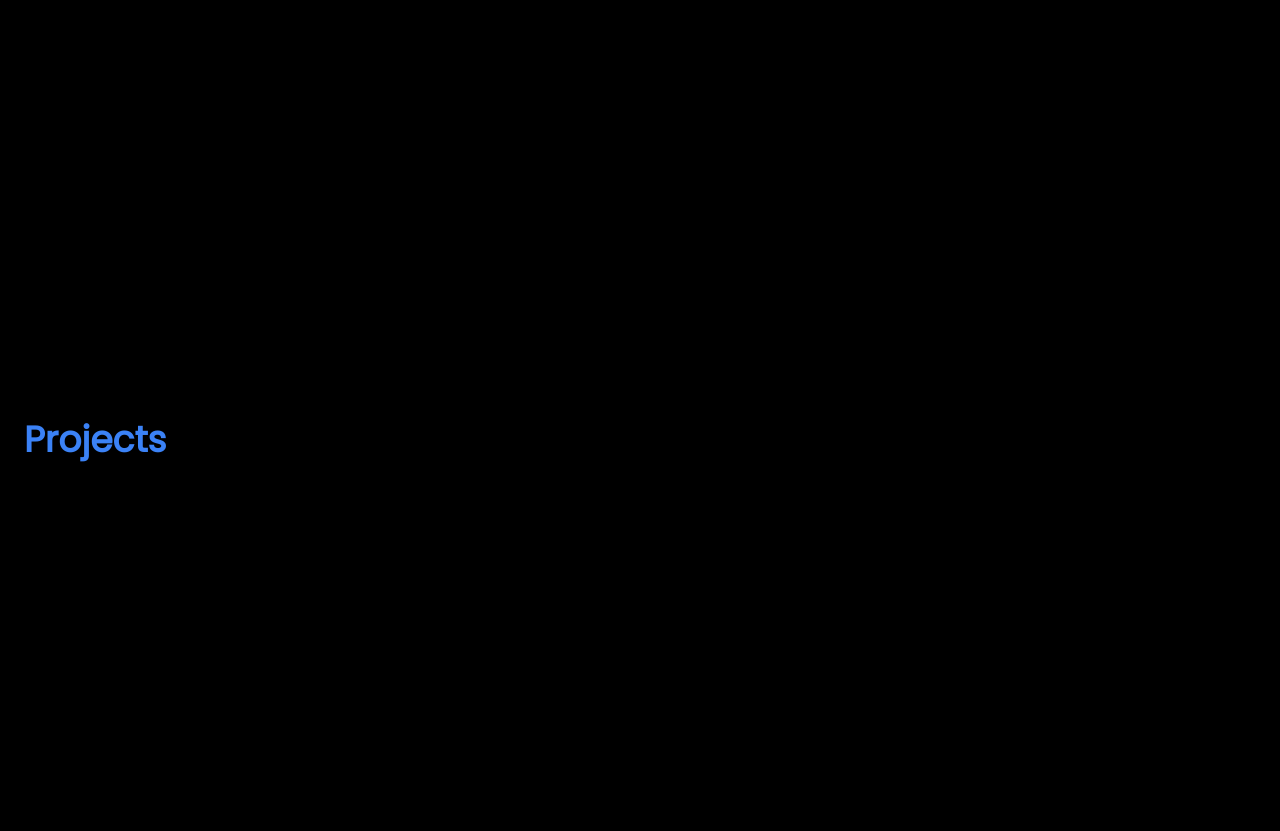
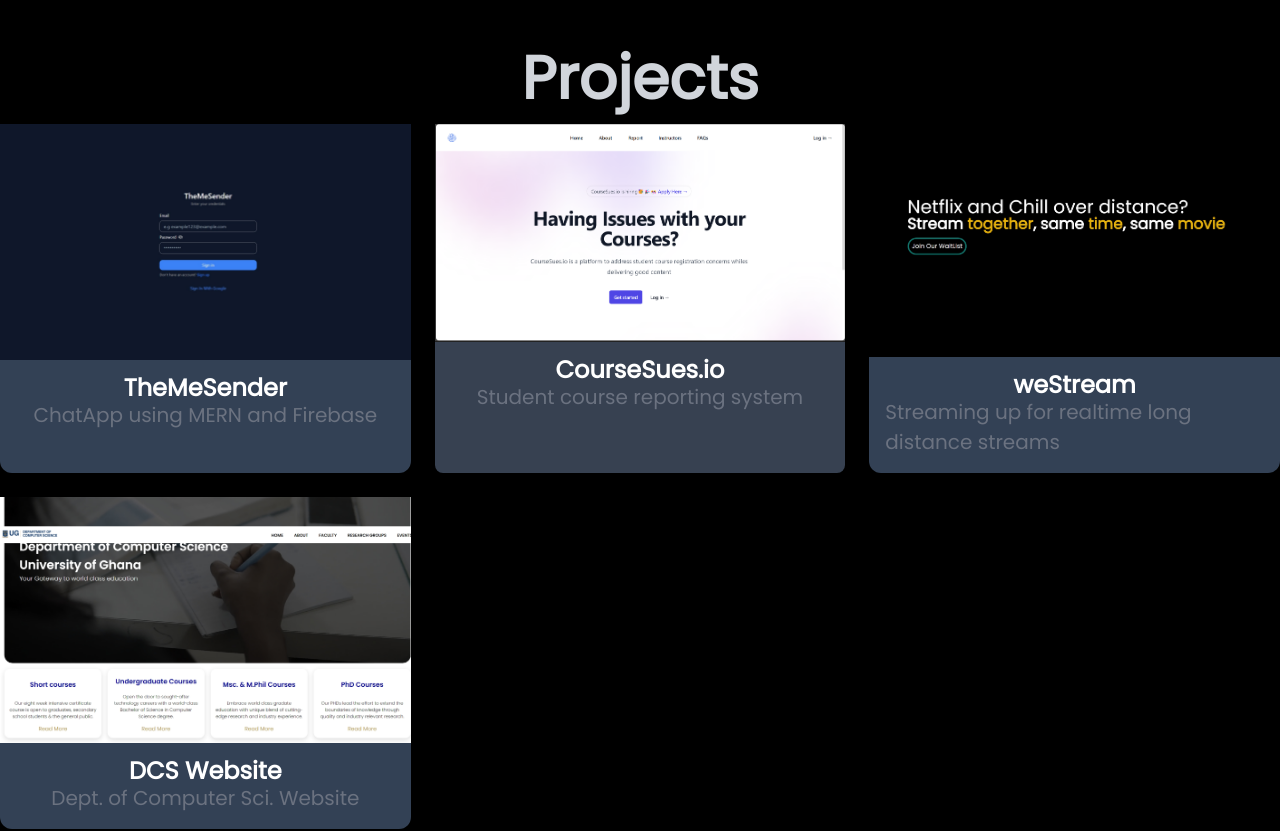
Before and after one commit to michaelperryjnr/themefolio, a React (Create React App) app in the folder client/: page / in a window 1280 px wide. Shown: the part 1560-2391 px from the top of the page. Built offline with nearby package versions, Linux system fonts and the light colour scheme.

Commit message:
Modified projects section

```diff
--- a/client/src/Sections/Projects.js
+++ b/client/src/Sections/Projects.js
@@ -1,14 +1,86 @@
-import React from "react";
+import React from "react"
+import courseSues from "../assets/projects/coursesues.png"
+import dcs from "../assets/projects/dcs.jpeg"
+import themeSender from "../assets/projects/themesender.jpeg"
+import weStream from "../assets/projects/westream.jpeg"
 
-export default function Projects() {
+export default function Component() {
   return (
-    <>
-      <section
-        className="mx-auto h-screen relative px-6 py-6 flex justfy-center items-center"
-        id="projects"
-      >
-        <h1 className="text-blue-500 text-4xl font-semibold text-center">Projects</h1>
-      </section>
-    </>
+    <section
+      className="container mx-auto pt-2 flex flex-col items-center justify-center"
+      id="projects"
+    >
+      <div className="pb-4">
+        <h1 className="text-6xl font-semibold text-gray-300 max-sm:text-4xl">
+          Projects
+        </h1>
+      </div>
+      <div className="grid md:grid-cols-2 lg:grid-cols-3 gap-6 max-sm:px-6 max-sm:py-4">
+        <div className="rounded-xl bg-slate-700 flex flex-col">
+          <div>
+            <img
+              alt="Project cover"
+              height={650}
+              width={650}
+              src={themeSender}
+            />
+          </div>
+          <div className="flex flex-col items-center justify-center flex-shrink-0 px-4 py-4">
+            <h3 className="text-2xl font-bold leading-none">TheMeSender</h3>
+            <p className="text-xl leading-normal text-gray-500 dark:text-gray-400">
+              ChatApp using MERN and Firebase
+            </p>
+          </div>
+        </div>
+        <div className="rounded-lg bg-gray-700 flex flex-col">
+          <div>
+            <img
+              alt="Project cover"
+              height={650}
+              width={650}
+              src={courseSues}
+            />
+          </div>
+          <div className="flex flex-col items-center justify-center flex-shrink-0 px-4 py-4">
+            <h3 className="text-2xl font-bold leading-none">CourseSues.io</h3>
+            <p className="text-xl leading-normal text-gray-500 dark:text-gray-400">
+              Student course reporting system
+            </p>
+          </div>
+        </div>
+        <div className="rounded-xl bg-slate-700 flex flex-col">
+          <div>
+            <img
+              alt="Project cover"
+              height={650}
+              width={650}
+              src={weStream}
+            />
+          </div>
+          <div className="flex flex-col items-center justify-center flex-shrink-0 px-4 py-4">
+            <h3 className="text-2xl font-bold leading-none">weStream</h3>
+            <p className="text-xl leading-normal text-gray-500 dark:text-gray-400">
+              Streaming up for realtime long distance streams
+            </p>
+          </div>
+        </div>
+        <div className="rounded-xl bg-slate-700 flex flex-col">
+          <div>
+            <img
+              alt="Project cover"
+              height={650}
+              width={650}
+              src={dcs}
+            />
+          </div>
+          <div className="flex flex-col items-center justify-center flex-shrink-0 px-4 py-4">
+            <h3 className="text-2xl font-bold leading-none">DCS Website</h3>
+            <p className="text-xl leading-normal text-gray-500 dark:text-gray-400">
+              Dept. of Computer Sci. Website
+            </p>
+          </div>
+        </div>
+      </div>
+    </section>
   );
 }
```
